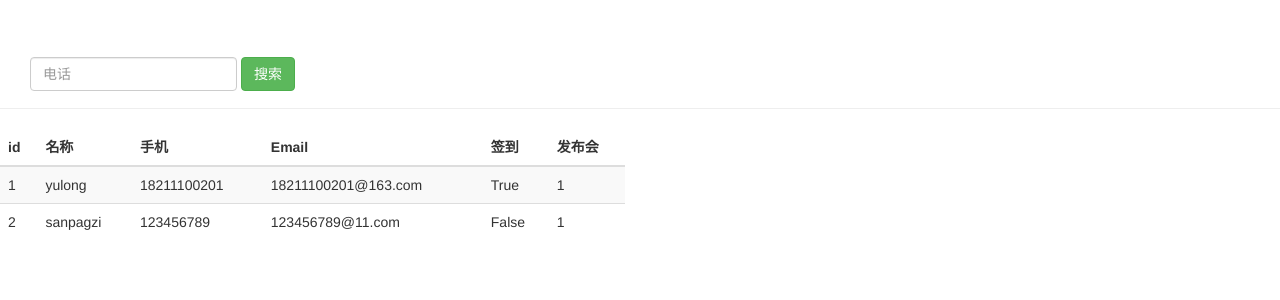
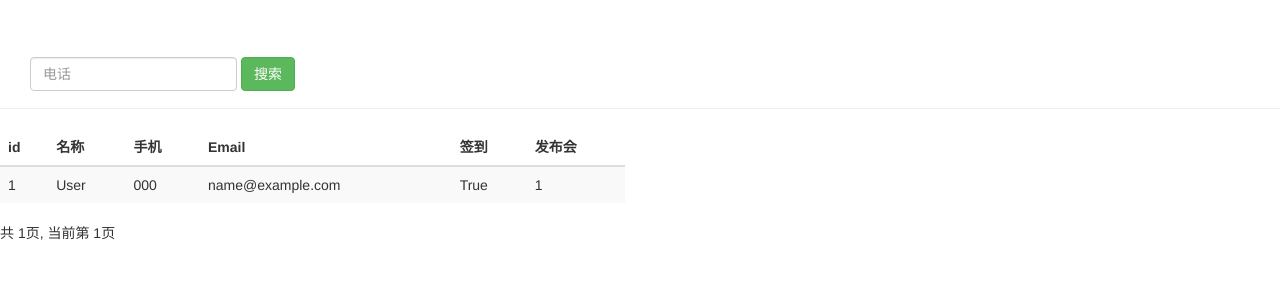
Before and after one commit to sanpangzi424/django_test, a Django app: page /guest_manage/ in a window 1280 px wide. Shown: the part 51-351 px from the top of the page. Run offline with Django 3.2, Linux system fonts and the light colour scheme; a user stored in the database is signed in; data comes from the database, SQL or seed files in the repository; tables that the repository leaves empty hold one stand-in row (values such as "Sample post"); some libraries are stand-ins or nearby versions.

Commit message:
添加分页

```diff
--- a/sign/admin.py
+++ b/sign/admin.py
@@ -1,5 +1,5 @@
 from django.contrib import admin
-from sign.models import Event, Guset
+from sign.models import Event, Guest
 
 
 class EventAdmin(admin.ModelAdmin):
@@ -15,4 +15,4 @@ class GuestAdmin(admin.ModelAdmin):
 
 
 admin.site.register(Event, EventAdmin)
-admin.site.register(Guset, GuestAdmin)
+admin.site.register(Guest, GuestAdmin)
--- a/sign/models.py
+++ b/sign/models.py
@@ -20,7 +20,7 @@ class Event(models.Model):
     def __unicode__(self):
         return self.name
 
-class Guset(models.Model):
+class Guest(models.Model):
     event = models.ForeignKey(Event)
     realname = models.CharField(max_length=64)
     phone = models.CharField(max_length=16)
--- a/sign/templates/guest_manage.html
+++ b/sign/templates/guest_manage.html
@@ -45,7 +45,12 @@
         <table class="table table-striped">
             <thead>
             <tr>
-                <th>id</th><th>名称</th><th>手机</th><th>Email</th><th>签到</th><th>发布会</th>
+                <th>id</th>
+                <th>名称</th>
+                <th>手机</th>
+                <th>Email</th>
+                <th>签到</th>
+                <th>发布会</th>
             </tr>
             </thead>
             <tbody>
@@ -64,5 +69,21 @@
     </div>
 </div>
 
+<!-- 分页 -->
+<div class="paginator">
+    <span class="step-links">
+        {% if guests.has_previous %}
+            <a href="?page={{ guests.previous_page_number }}">上一页</a>
+        {% endif %}
+        <span class="current">
+            共 {{ guests.paginator.num_pages }}页, 当前第 {{ guests.number }}页
+        </span>
+        {% if guests.has_next %}
+            <a href="?page={{ guests.next_page_number }}">下一页</a>
+        {% endif %}
+    </span>
+</div>
+
+
 </body>
 </html>
--- a/sign/views.py
+++ b/sign/views.py
@@ -5,7 +5,8 @@ from django.shortcuts import render
 from django.http import HttpResponse, HttpResponseRedirect
 from django.contrib import auth
 from django.contrib.auth.decorators import login_required
-from sign.models import Event, Guset
+from sign.models import Event, Guest
+from django.core.paginator import Paginator, EmptyPage, PageNotAnInteger
 
 
 # Create your views here.
@@ -39,10 +40,19 @@ def event_manage(request):
 
 @login_required
 def guest_manage(request):
-    guest_list = Guset.objects.all()
+    guest_list = Guest.objects.all()
     username = request.session.get('user', '')
+    paginator = Paginator(guest_list, 2)
+    page = request.GET.get('page')
+    try:
+        contacts = paginator.page(page)
+    except PageNotAnInteger:
+        contacts = paginator.page(1)
+    except EmptyPage:
+        contacts = paginator.page(paginator.num_pages)
+
     return render(request, "guest_manage.html", {'user': username,
-                                                 'guests': guest_list})
+                                                 'guests': contacts})
 
 
 def search_name(request):
@@ -58,7 +68,7 @@ def search_name(request):
 def search_phone(request):
     username = request.session.get('user', '')
     search_phone = request.GET.get('phone', '')
-    Guest_list = Guset.objects.filter(phone__contains=search_phone)
+    Guest_list = Guest.objects.filter(phone__contains=search_phone)
     if Guest_list.count() == 0:
         return HttpResponse('没有查询到结果')
     else:
```
Also changed, not shown: 3 other files. Lines whose indentation alone changed are shown as unchanged.
